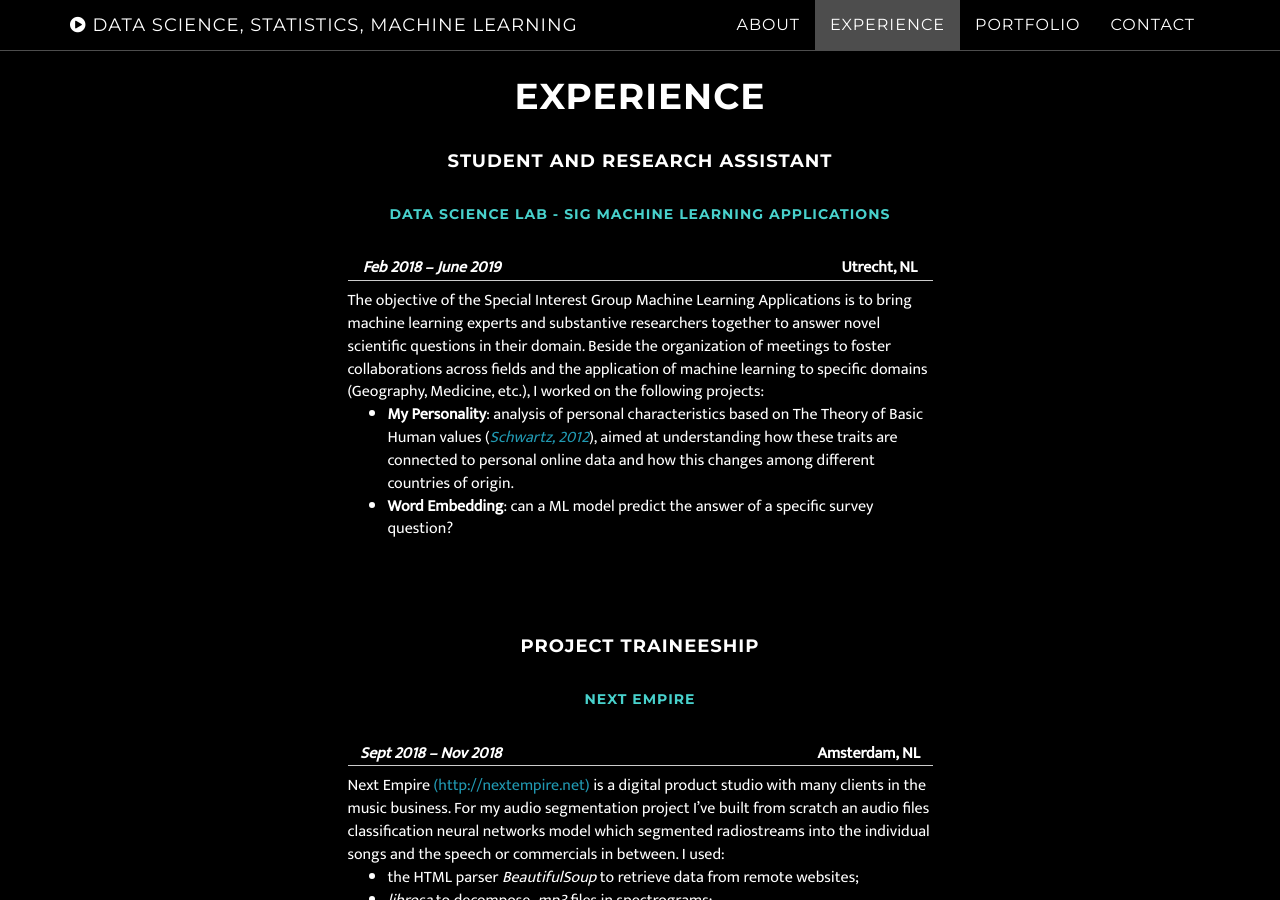
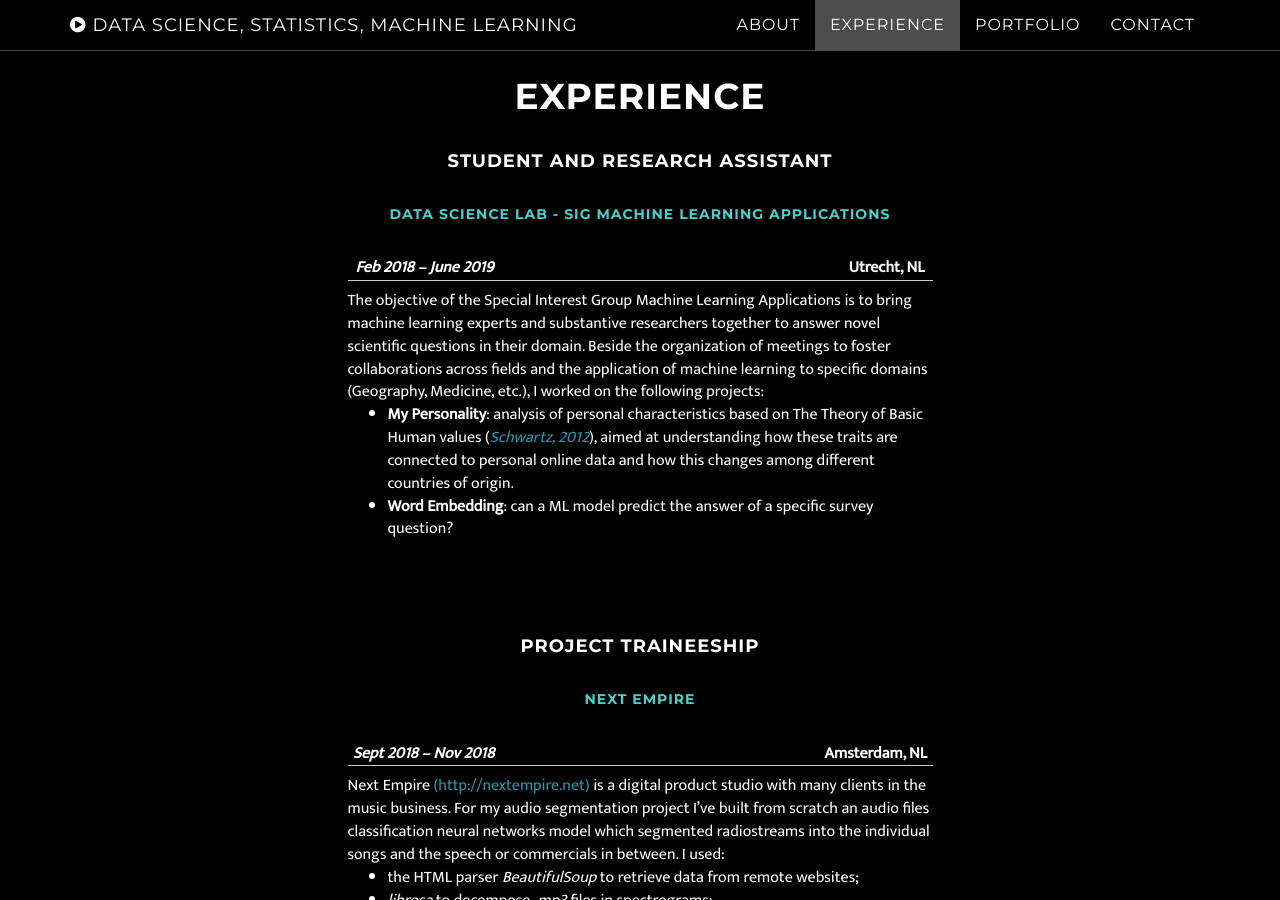
Before and after one commit to AgneseG/AgneseG.github.io, a Jekyll site: the page built from index.html, in a window 1280 px wide and 900 px high, scrolled down 1634 px. Built offline with Jekyll 4.4.1, drawn with Linux system fonts in a browser that asks for light colours.

Commit message:
Update experience.html

```diff
--- a/_includes/experience.html
+++ b/_includes/experience.html
@@ -24,7 +24,7 @@
                 <div class="cntr">
 <h4 " >Student and Research Assistant</h4>
 <h5 style="color:#48D1CC">Data Science Lab - SIG Machine Learning Applications</h5>
-<strong  style="text-align: left;"><em>Feb 2018 &ndash; June 2019 &nbsp;</em> &nbsp;&nbsp;&nbsp;&nbsp;&nbsp;&nbsp;&nbsp; &nbsp;&nbsp;&nbsp; &nbsp;&nbsp;&nbsp;&nbsp;&nbsp;&nbsp;&nbsp;&nbsp;&nbsp;&nbsp;  &nbsp;&nbsp;&nbsp; &nbsp;&nbsp;&nbsp;&nbsp;&nbsp;&nbsp;&nbsp;&nbsp; &nbsp;  &nbsp; &nbsp; &nbsp; &nbsp; &nbsp; &nbsp; &nbsp; &nbsp; &nbsp; &nbsp;&nbsp; &nbsp; &nbsp; &nbsp; &nbsp; &nbsp; &nbsp; &nbsp; &nbsp; &nbsp; &nbsp; &nbsp; &nbsp; &nbsp; &nbsp; &nbsp; &nbsp; &nbsp; Utrecht, NL</strong>
+<strong  style="text-align: left;"><em>Feb 2018 &ndash; June 2019 &nbsp;</em> &nbsp;&nbsp;&nbsp;&nbsp;&nbsp;&nbsp;&nbsp;&nbsp;&nbsp;&nbsp;&nbsp; &nbsp;&nbsp;&nbsp; &nbsp;&nbsp;&nbsp;&nbsp;&nbsp;&nbsp;&nbsp;&nbsp;&nbsp;&nbsp;  &nbsp;&nbsp;&nbsp; &nbsp;&nbsp;&nbsp;&nbsp;&nbsp;&nbsp;&nbsp;&nbsp; &nbsp;  &nbsp; &nbsp; &nbsp; &nbsp; &nbsp; &nbsp; &nbsp; &nbsp; &nbsp; &nbsp;&nbsp; &nbsp; &nbsp; &nbsp; &nbsp; &nbsp; &nbsp; &nbsp; &nbsp; &nbsp; &nbsp; &nbsp; &nbsp; &nbsp; &nbsp; &nbsp; &nbsp; &nbsp; Utrecht, NL</strong>
 <hr>
                                   <div  style="font-size:16px;font-weight:500;text-align: left;" >The objective of the Special Interest Group Machine Learning Applications is to bring machine learning experts and substantive researchers together to answer novel scientific questions in their domain. Beside the organization of meetings to foster collaborations across fields and the application of machine learning to specific domains (Geography, Medicine, etc.), I worked on the following projects:</div>
 <ul>
@@ -35,7 +35,7 @@
                         <div class="cntr">
 <h4 >Project Traineeship</h4>
 <h5  style="color:#48D1CC">Next Empire</h5>
-<strong  style="text-align: left;"><em>Sept 2018 &ndash; Nov 2018</em> &nbsp;&nbsp;&nbsp;&nbsp;&nbsp;&nbsp;&nbsp;&nbsp;&nbsp;&nbsp;&nbsp;&nbsp;&nbsp;&nbsp; &nbsp;&nbsp;&nbsp; &nbsp;&nbsp;&nbsp;&nbsp;&nbsp;&nbsp; &nbsp; &nbsp; &nbsp; &nbsp; &nbsp; &nbsp; &nbsp; &nbsp; &nbsp; &nbsp;&nbsp; &nbsp; &nbsp; &nbsp; &nbsp; &nbsp;&nbsp; &nbsp; &nbsp; &nbsp; &nbsp; &nbsp;  &nbsp; &nbsp; &nbsp; &nbsp; &nbsp; &nbsp; &nbsp; &nbsp; &nbsp; &nbsp; Amsterdam, NL</strong>
+<strong  style="text-align: left;"><em>Sept 2018 &ndash; Nov 2018</em> &nbsp;&nbsp;&nbsp;&nbsp;&nbsp;&nbsp;&nbsp;&nbsp;&nbsp;&nbsp;&nbsp;&nbsp;&nbsp;&nbsp;&nbsp;&nbsp;&nbsp;&nbsp; &nbsp;&nbsp;&nbsp; &nbsp;&nbsp;&nbsp;&nbsp;&nbsp;&nbsp; &nbsp; &nbsp; &nbsp; &nbsp; &nbsp; &nbsp; &nbsp; &nbsp; &nbsp; &nbsp;&nbsp; &nbsp; &nbsp; &nbsp; &nbsp; &nbsp;&nbsp; &nbsp; &nbsp; &nbsp; &nbsp; &nbsp;  &nbsp; &nbsp; &nbsp; &nbsp; &nbsp; &nbsp; &nbsp; &nbsp; &nbsp; &nbsp; Amsterdam, NL</strong>
 <hr/>
                                   <div style="font-size:16px;font-weight:500;text-align: left;">Next Empire <a href="http://nextempire.net">(http://nextempire.net)</a>&nbsp;is a digital product studio with many clients in the music business. For my audio segmentation project I&rsquo;ve built from scratch an audio files classification neural networks model which segmented radiostreams into the individual songs and the speech or commercials in between. I used:</div>
 <ul>
@@ -49,7 +49,7 @@
                     <div class="cntr">
 <h4 >Project Research Intern</h4>
 <h5 style="color:#48D1CC">Centraal Bureau voor de Statistiek (CBS)</h5>
-<strong  style="text-align: left;"><em>Sept 2018 &ndash; June 2010 &nbsp;</em>&nbsp;&nbsp;&nbsp;&nbsp;&nbsp;&nbsp;&nbsp;&nbsp;&nbsp; &nbsp;&nbsp;&nbsp; &nbsp;&nbsp;&nbsp;&nbsp;&nbsp;&nbsp;&nbsp;&nbsp;&nbsp;&nbsp;&nbsp;&nbsp; &nbsp; &nbsp;  &nbsp; &nbsp; &nbsp; &nbsp; &nbsp; &nbsp; &nbsp; &nbsp;&nbsp; &nbsp; &nbsp; &nbsp; &nbsp; &nbsp;&nbsp; &nbsp; &nbsp; &nbsp; &nbsp; &nbsp;  &nbsp; &nbsp; &nbsp; &nbsp; &nbsp; &nbsp; &nbsp; &nbsp; Den Hague, NL</strong>
+<strong  style="text-align: left;"><em>Sept 2018 &ndash; June 2010 &nbsp;</em>&nbsp;&nbsp;&nbsp;&nbsp;&nbsp;&nbsp;&nbsp;&nbsp;&nbsp;&nbsp;&nbsp;&nbsp;&nbsp; &nbsp;&nbsp;&nbsp; &nbsp;&nbsp;&nbsp;&nbsp;&nbsp;&nbsp;&nbsp;&nbsp;&nbsp;&nbsp;&nbsp;&nbsp; &nbsp; &nbsp;  &nbsp; &nbsp; &nbsp; &nbsp; &nbsp; &nbsp; &nbsp; &nbsp;&nbsp; &nbsp; &nbsp; &nbsp; &nbsp; &nbsp;&nbsp; &nbsp; &nbsp; &nbsp; &nbsp; &nbsp;  &nbsp; &nbsp; &nbsp; &nbsp; &nbsp; &nbsp; &nbsp; &nbsp; Den Hague, NL</strong>
 <hr/>
 <div style="font-size:16px;font-weight:500;text-align: left;">For my project at CBS, I developed a Ratio Imputation model that largely increased the (already high) precision of business missing data imputation. To extend the classical imputation method, I used a mix of machine learning techniques and robust models.</div>
 <h5  style="color:black">I</h5>
@@ -60,7 +60,7 @@
  <div class="cntr">
 <h4 " >Student and Research Assistant</h4>
 <h5 style="color:#48D1CC">Utrecht University and Philips Research</h5>
-<strong  style="text-align: left;"><em>Feb 2019 &ndash; Ongoing &nbsp;</em> &nbsp;&nbsp;&nbsp;&nbsp;&nbsp;&nbsp;&nbsp;&nbsp;&nbsp; &nbsp;&nbsp;&nbsp; &nbsp;&nbsp;&nbsp;&nbsp;&nbsp;&nbsp;&nbsp;&nbsp;&nbsp;&nbsp;  &nbsp;&nbsp;&nbsp; &nbsp;&nbsp;&nbsp;&nbsp;&nbsp;&nbsp;&nbsp;&nbsp; &nbsp;  &nbsp; &nbsp; &nbsp; &nbsp; &nbsp; &nbsp; &nbsp; &nbsp; &nbsp; &nbsp;&nbsp; &nbsp; &nbsp; &nbsp; &nbsp; &nbsp; &nbsp; &nbsp; &nbsp; &nbsp; &nbsp; &nbsp; &nbsp; &nbsp; &nbsp; &nbsp; &nbsp; &nbsp; Utrecht, NL</strong>
+<strong  style="text-align: left;"><em>Feb 2019 &ndash; Ongoing &nbsp;</em> &nbsp;&nbsp;&nbsp;&nbsp;&nbsp;&nbsp;&nbsp;&nbsp;&nbsp;&nbsp;&nbsp;&nbsp;&nbsp; &nbsp;&nbsp;&nbsp; &nbsp;&nbsp;&nbsp;&nbsp;&nbsp;&nbsp;&nbsp;&nbsp;&nbsp;&nbsp;  &nbsp;&nbsp;&nbsp; &nbsp;&nbsp;&nbsp;&nbsp;&nbsp;&nbsp;&nbsp;&nbsp; &nbsp;  &nbsp; &nbsp; &nbsp; &nbsp; &nbsp; &nbsp; &nbsp; &nbsp; &nbsp; &nbsp;&nbsp; &nbsp; &nbsp; &nbsp; &nbsp; &nbsp; &nbsp; &nbsp; &nbsp; &nbsp; &nbsp; &nbsp; &nbsp; &nbsp; &nbsp; &nbsp; &nbsp; &nbsp; Utrecht, NL</strong>
 <hr/>
                     <div  style="font-size:16px;font-weight:500;text-align: left;" >
 Cognitive impairments are currently assessed with a paper-and-pencil NPA (neuropsychological assessment).
```
